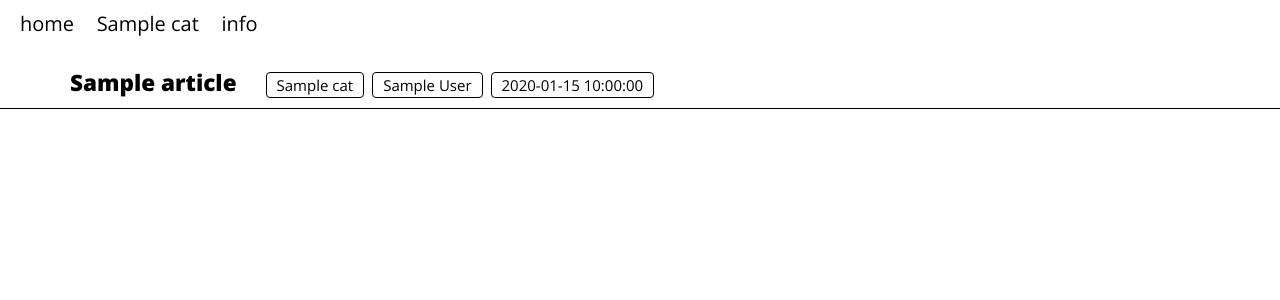
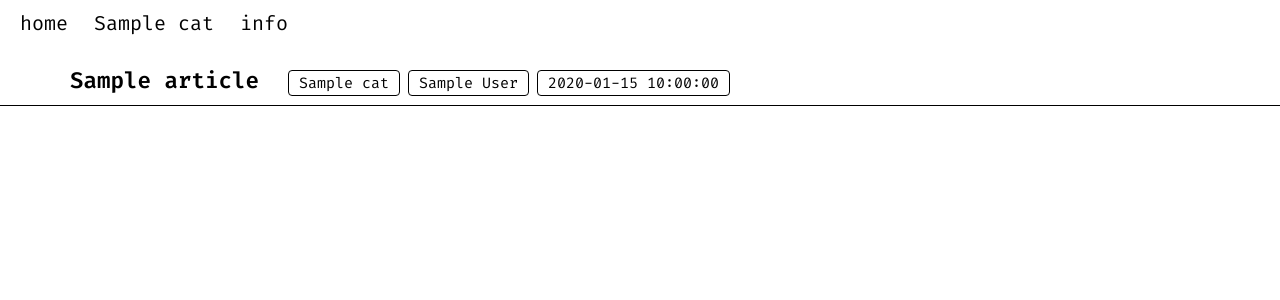
Before and after one commit to zvevqx/f_ctb1, a Flask app: template templates/index.html in a window 1280 px wide. Shown: the top 300 px of the page. Run offline with Flask 2, Linux system fonts and the light colour scheme; the template is opened without the code that fills it: most values are stand-ins (such as "Sample title", 1, 10 or a date in 2020).

Commit message:
switch to fira code

```diff
--- a/static/style.css
+++ b/static/style.css
@@ -1,11 +1,11 @@
 @import url('https://fonts.googleapis.com/css2?family=Open+Sans:ital,wght@0,400;0,500;0,800;1,400&display=swap');
 @import url("https://cdn.jsdelivr.net/npm/bootstrap-icons@1.10.3/font/bootstrap-icons.css");
-
+@import url('https://fonts.googleapis.com/css2?family=Fira+Code:wght@400;500;600&display=swap');
 body{
     margin:0;
     padding:0;
     font-size : 10px;
-    font-family:'Open Sans';
+    font-family:'Fira Code';
 //    background:#2d3436;
 }
 
```
